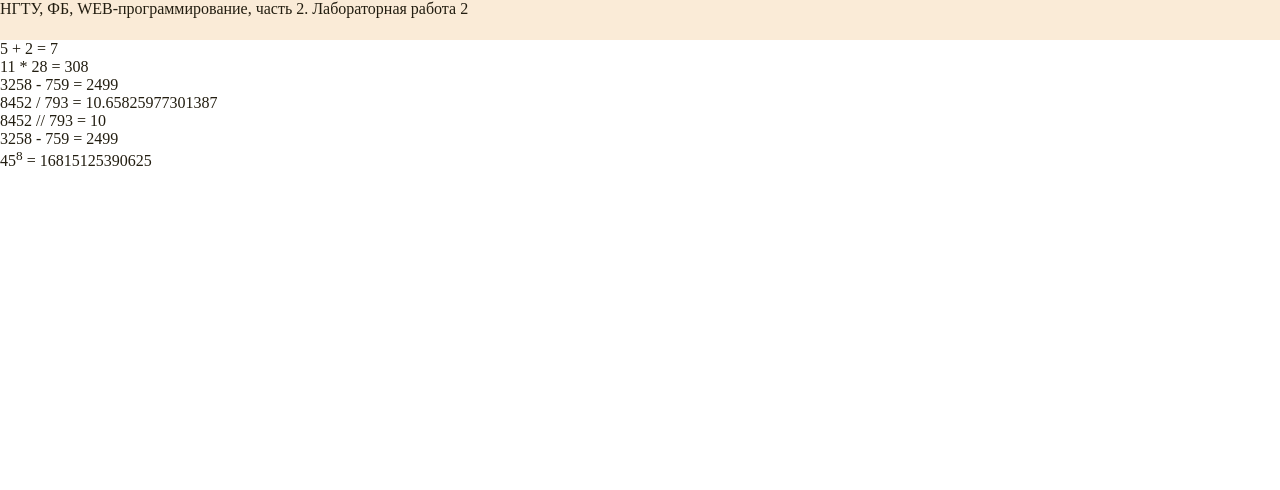
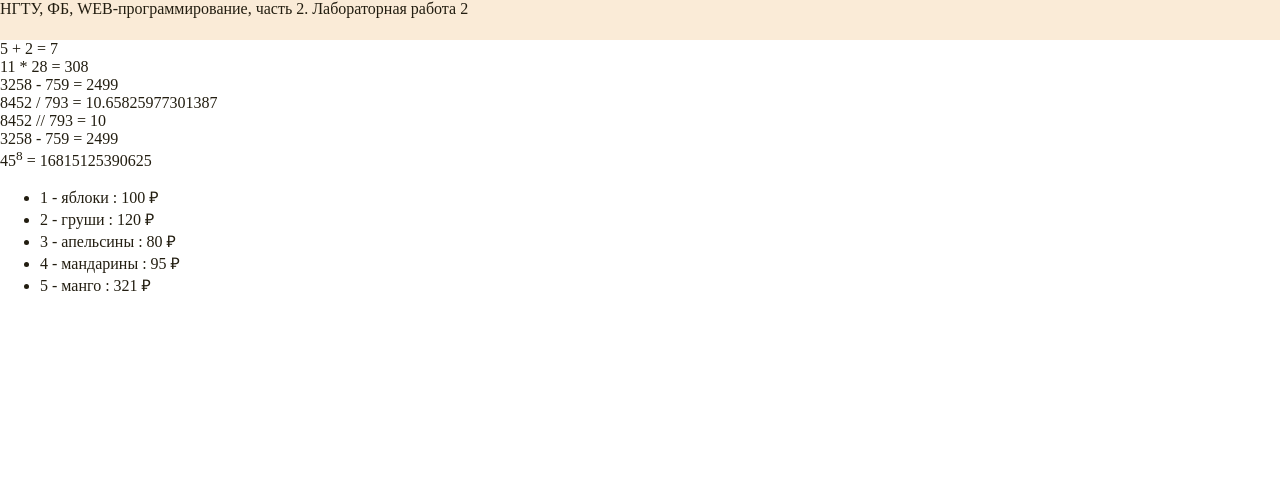
Before and after one commit to Lokhorras/WEB2, a Flask app: page /lab2/example in a window 1280 px wide. Shown: the top 490 px of the page. Run offline with Flask 3, Linux system fonts and the light colour scheme.

Commit message:
Цикл в шаблоне

```diff
--- a/app.py
+++ b/app.py
@@ -427,4 +427,12 @@ def example():
     year = 2024
     course = 3
     lab_num = 2
-    return render_template('example.html', name = name, group=group, year=year, course=course, lab_num=lab_num)
+    fruits = [
+        {'name': 'яблоки', 'price' : 100},
+        {'name': 'груши', 'price' : 120},
+        {'name': 'апельсины', 'price' : 80},
+        {'name': 'мандарины', 'price' : 95},
+        {'name': 'манго', 'price' : 321}
+        ]
+
+    return render_template('example.html', name = name, group=group, year=year, course=course, lab_num=lab_num, fruits = fruits)
--- a/templates/example.html
+++ b/templates/example.html
@@ -23,6 +23,12 @@
         8452 // 793 = {{ 8452 // 793}}<br>
         3258 - 759 = {{3258 - 759}}<br>
         45<sup>8</sup> = {{45 ** 8}}<br>
+
+        <ul>
+            {% for f in fruits %}
+            <li> {{loop.index}} - {{f.name}} : {{f.price}} ₽ </li>
+            {% endfor %}
+        </ul>
     </main>
 
     <footer>
@@ -50,7 +56,6 @@
         {%  else %}
             Неопределен,
         {% endif %}
-
     </footer>
 
 </body>
```
